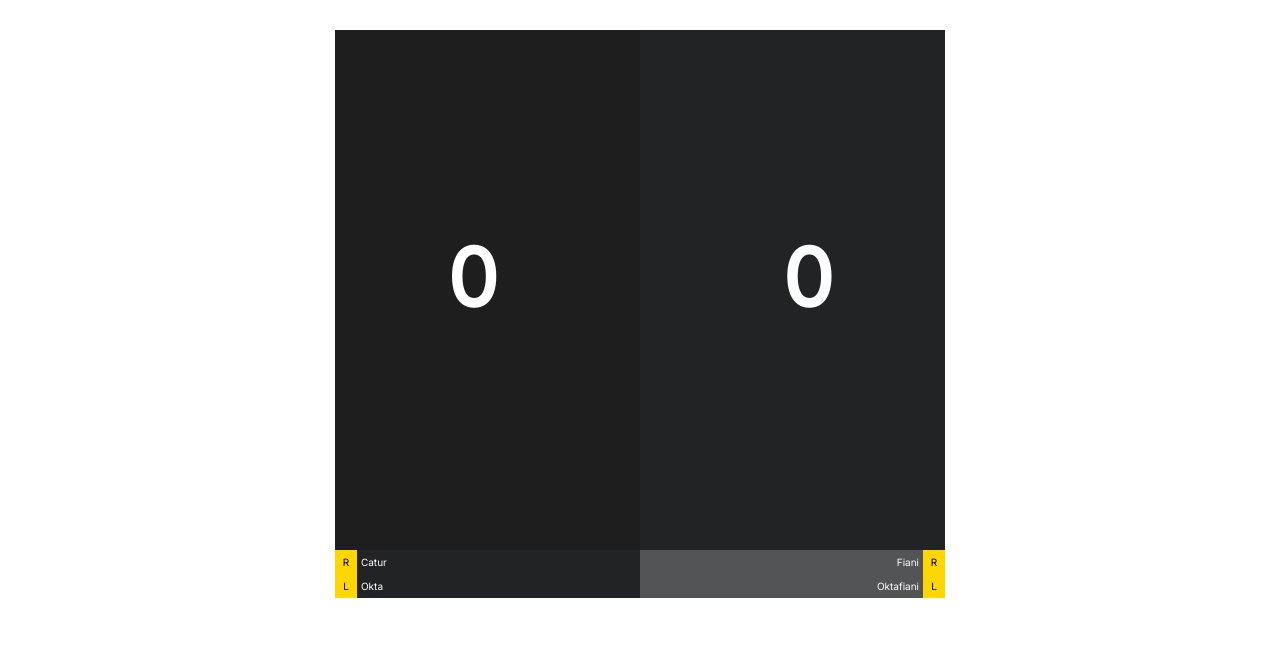
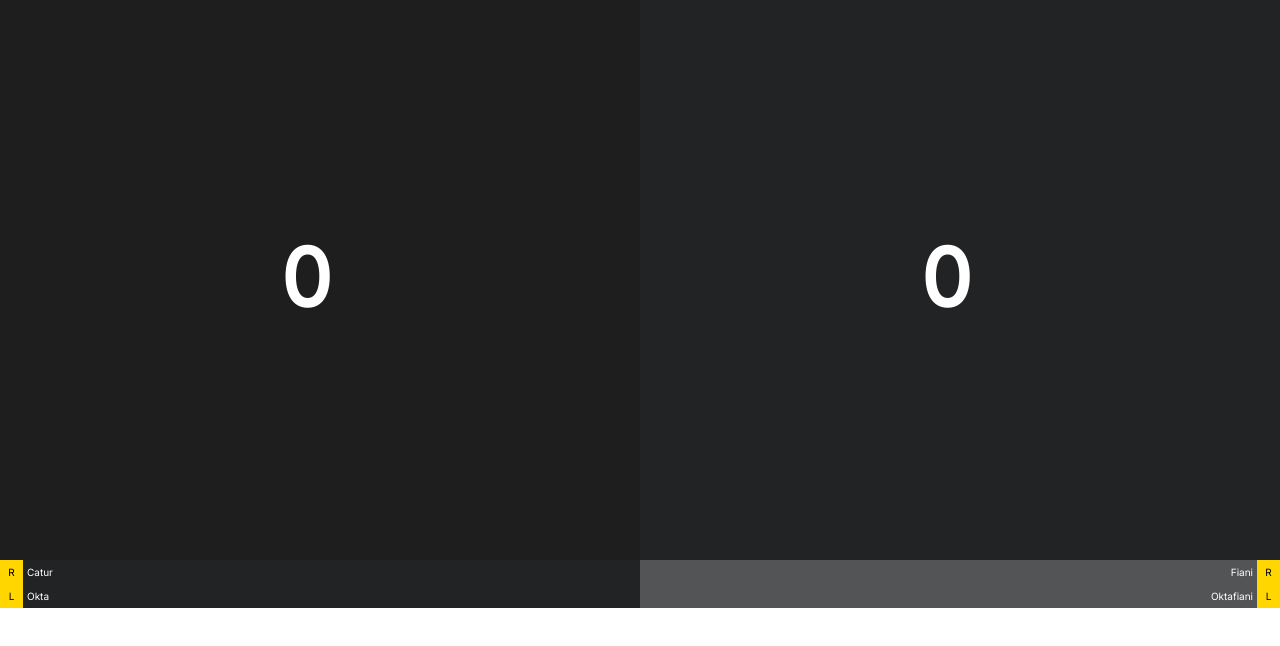
Before and after one commit to caturoktafiani/Takehome, a plain HTML site: page index.html in a window 1280 px wide. Drawn offline with Linux system fonts and the light colour scheme.

Commit message:
style.css

```diff
--- a/style.css
+++ b/style.css
@@ -14,13 +14,12 @@ body{
     font-family: 'Inter', sans-serif;
     overflow: hidden;
     font-size: 10px;
-    margin: 30px;
+    margin: auto;
 }
 
 .container{
     display: flex;
-    width: 50%;
-    margin: auto;
+
 }
 
 .scoreboard{
@@ -33,7 +32,7 @@ body{
 .scoreboard__right{
     width: 100px;
     height: 315px;
-    left: 33%;
+    left: 20%;
     top: 120px;
     font-size: 80px;
     font-weight: 700;
@@ -59,7 +58,7 @@ body{
 .scoreboard__left{
     width: 100px;
     height: 315px;
-    right: 33%;
+    left: 70%;
     top: 120px;
     font-size: 80px;
     font-weight: 700;
@@ -76,7 +75,7 @@ body{
 }
 
 .scoreboard__player{
-    margin-top:510px;
+    margin-top:550px;
 }
 
 .scoreboard__one{
```
